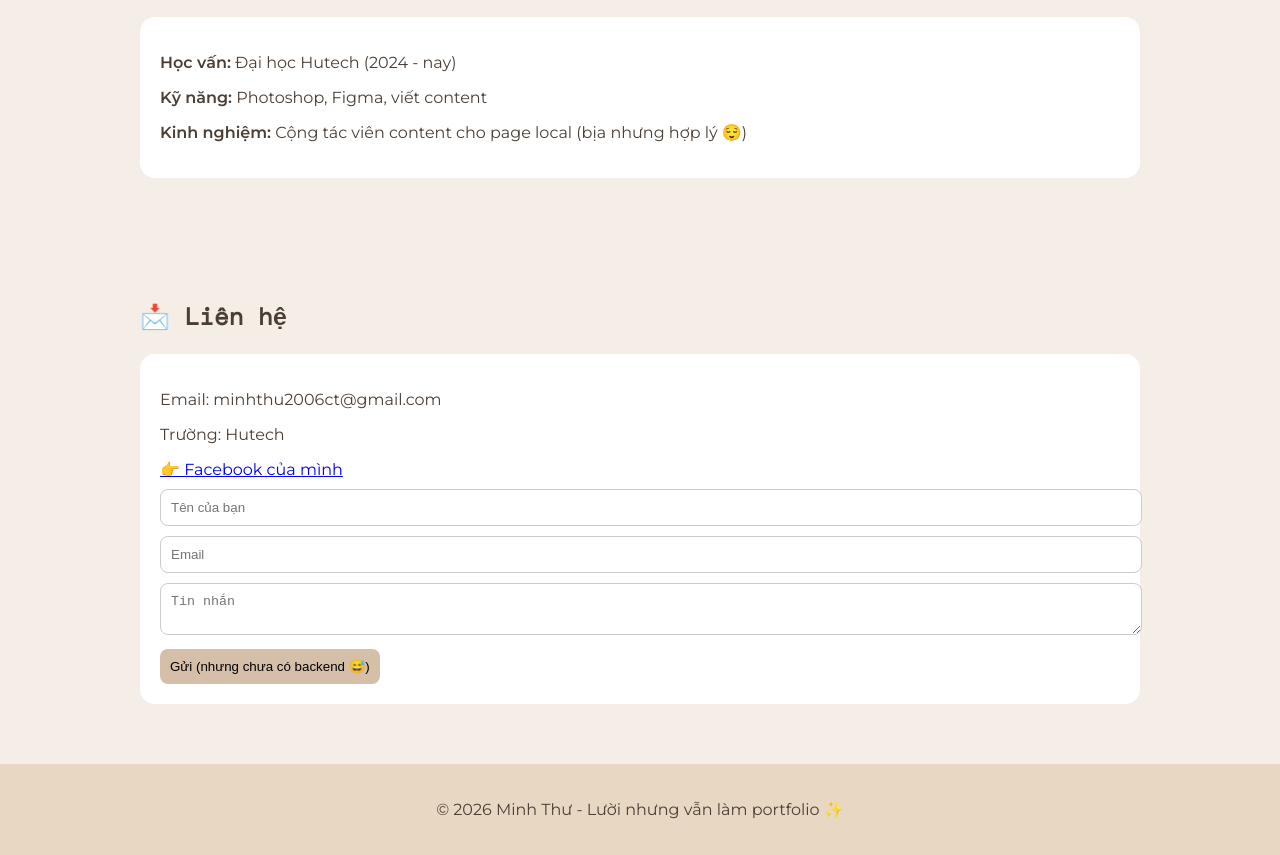
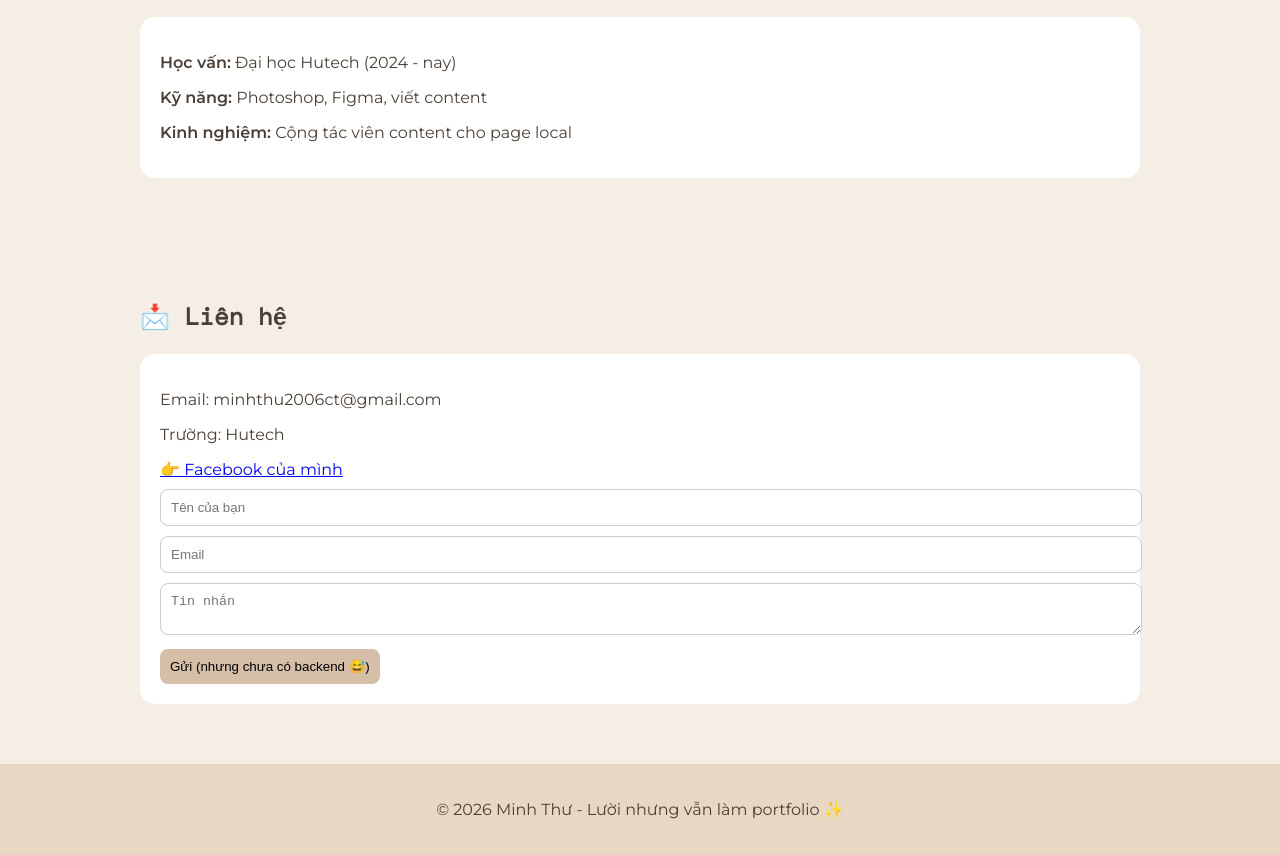
Before and after one commit to minhthu2006ct/minhthu2006ct.github.io, a plain HTML site: page index.html in a window 1280 px wide. Shown: the part 1342-2197 px from the top of the page. Drawn offline with nearby package versions, Linux system fonts and the light colour scheme.

Commit message:
Remove informal comment from experience section

```diff
--- a/index.html
+++ b/index.html
@@ -152,7 +152,7 @@
   <div class="card">
     <p><b>Học vấn:</b> Đại học Hutech (2024 - nay)</p>
     <p><b>Kỹ năng:</b> Photoshop, Figma, viết content</p>
-    <p><b>Kinh nghiệm:</b> Cộng tác viên content cho page local (bịa nhưng hợp lý 😌)</p>
+    <p><b>Kinh nghiệm:</b> Cộng tác viên content cho page local</p>
   </div>
 </section>
 
```
